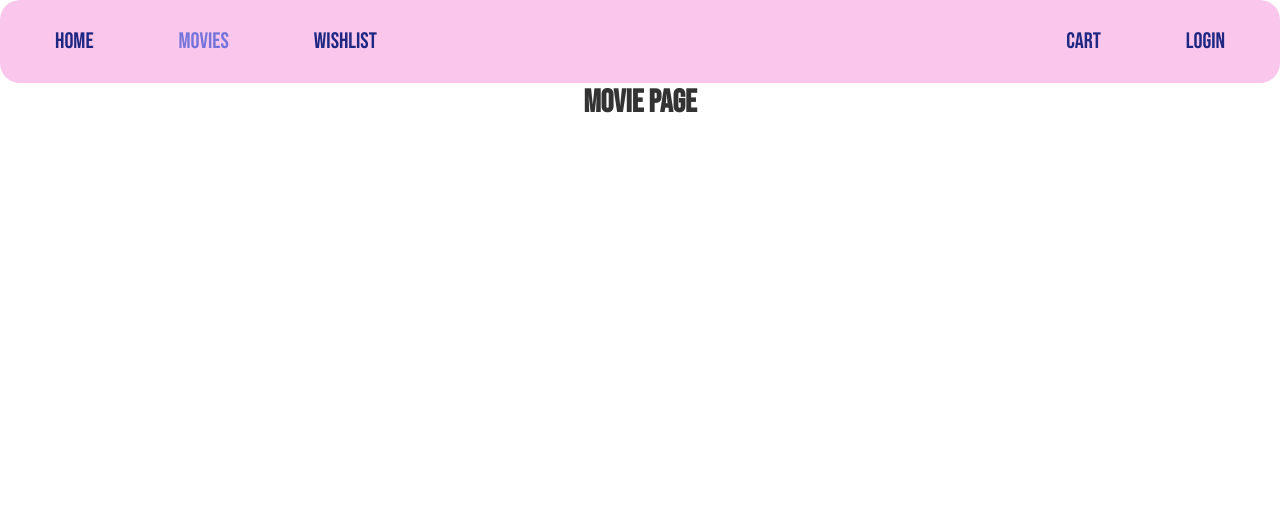
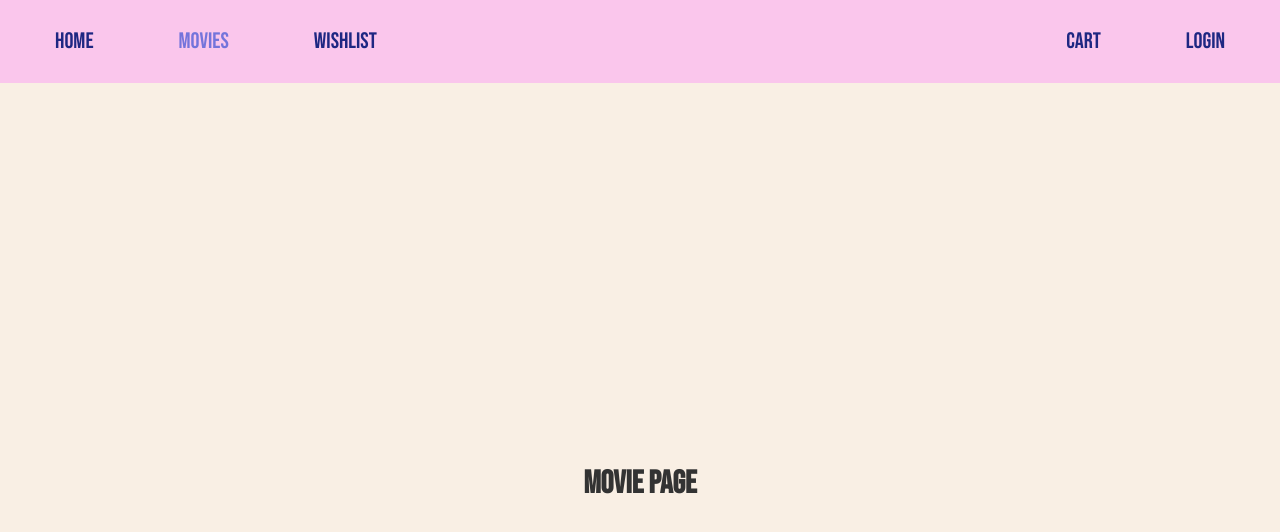
Before and after one commit to laraafont/Group-1-SWE-Project, a React (Vite) app in the folder PinkBox/: page /movies in a window 1280 px wide. Shown: the top 532 px of the page. Built offline with nearby package versions, Linux system fonts and the light colour scheme.

Commit message:
Adjusted some visuals
Added a movie.css file for the movie page, changed border radius for navigation bar

```diff
--- a/PinkBox/src/navbar/Movies.jsx
+++ b/PinkBox/src/navbar/Movies.jsx
@@ -1,9 +1,10 @@
 //import React from 'react'
+import "./movies.css";
 
 export default function Movies()
 {
     return(
-        <div>
+        <div className="movies-container">
             <h3 style={{ textAlign: 'center'}}>Movie Page</h3>
         </div>
     )
--- /dev/null
+++ b/PinkBox/src/navbar/movies.css
@@ -0,0 +1,9 @@
+.movies-container {
+    background-color: #f9efe4; /* Example dark blue-gray background */
+    color: rgb(26, 22, 105); /* Ensures text is readable */
+    min-height: 100vh; /* Covers the full viewport height */
+    display: flex;
+    justify-content: center;
+    align-items: center;
+    text-align: center;
+  }
--- a/PinkBox/src/navbar/navbar.css
+++ b/PinkBox/src/navbar/navbar.css
@@ -12,7 +12,7 @@
     display: flex;
     justify-content: space-between; /* Space out the nav links */
     align-items: center;
-    border-radius: 20px;
+    border-radius: 0px;
   }
 
   /* Wrapper for the left-aligned links */
@@ -33,7 +33,7 @@ nav .right-links {
     text-decoration: none; /* Remove underline from links */
     font-size: 1.4rem;
     padding: 8px 15px;
-    border-radius: 5px;
+    border-radius: 4px;
     transition: background-color 0.3s ease; /* Smooth transition for hover effect */
   }
 
```
